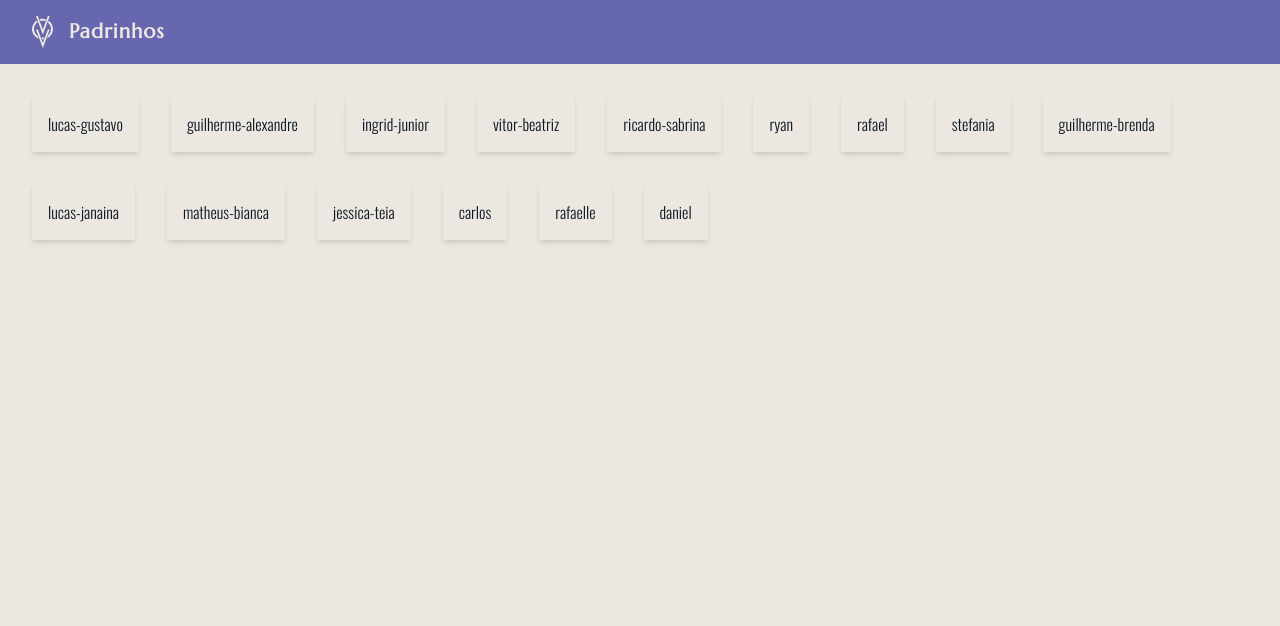
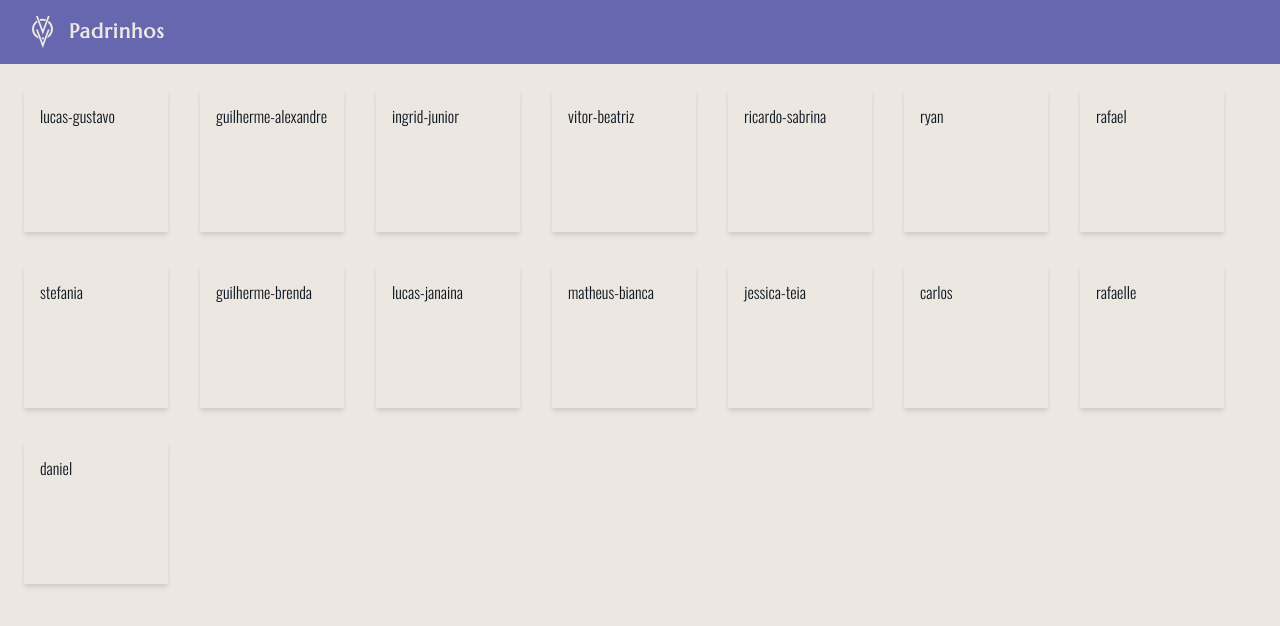
Before and after one commit to Victorb999/Padrinhos-VV, a Next.js app: page / in a window 1280 px wide. Shown: the top 626 px of the page. Built offline with nearby package versions, Linux system fonts and the light colour scheme; a web font is replaced by a local one.

Commit message:
Update page.tsx and page.tsx

```diff
--- a/app/[slug]/page.tsx
+++ b/app/[slug]/page.tsx
@@ -17,6 +17,10 @@ export default async function Page({ params }: PageProps) {
   const groomsmen = JSON.parse(fileContents).groomsmen.filter(
     (groom: Groomsman) => groom.slug === params.slug
   )
+
+  if (groomsmen.length === 0) {
+    return <div>Padrinho não encontrado</div>
+  }
 
   const groomsmenFiltered = groomsmen[0]
 
--- a/app/page.tsx
+++ b/app/page.tsx
@@ -6,15 +6,16 @@ export default async function IndexPage() {
   const data = await getPadrinhos()
 
   return (
-    <div className="flex flex-wrap  p-4">
+    <div className="flex flex-wrap p-2">
       {data?.groomsmen.map((groomsman: Groomsman) => {
         return (
-          <div
-            className="shadow-md flexitems-center p-4 m-4 hover:bg-purple"
+          <Link
+            className="shadow-md flexitems-center p-4 m-4 h-36 w-36 hover:bg-purple"
             key={groomsman.id}
+            href={`/${groomsman.slug}`}
           >
-            <Link href={`/${groomsman.slug}`}>{groomsman.slug}</Link>
-          </div>
+            {groomsman.slug}
+          </Link>
         )
       })}
     </div>
```
